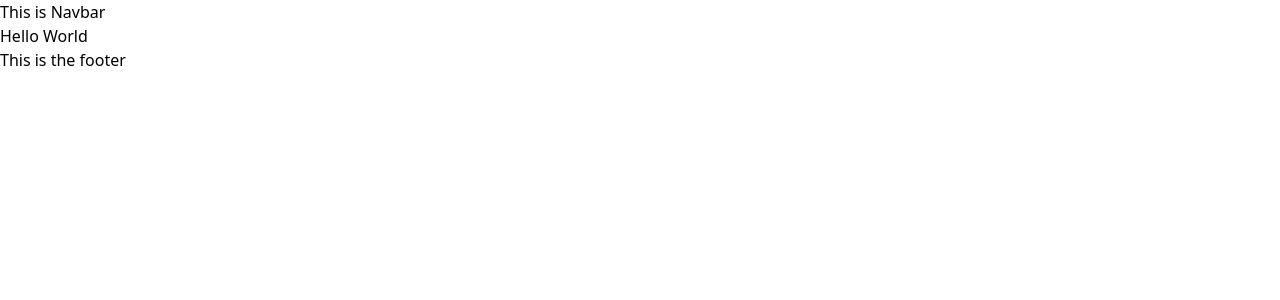
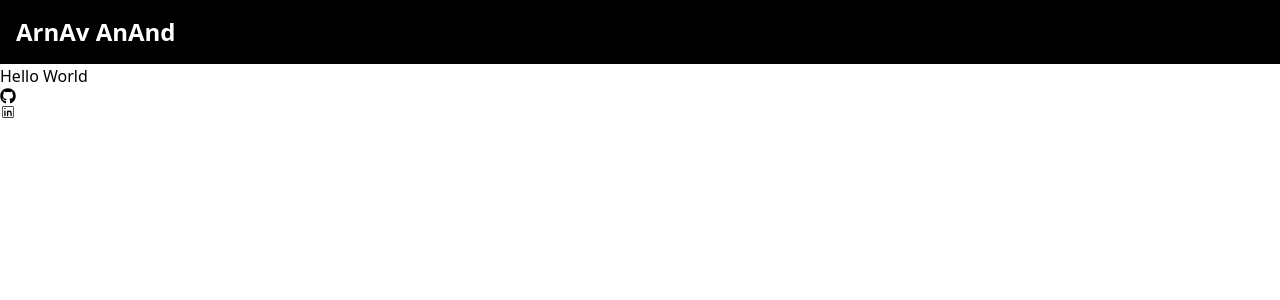
Before and after one commit to arnavanand2005/Portfolio-site, a React (Vite) app: page / in a window 1280 px wide. Shown: the top 300 px of the page. Built offline with nearby package versions, Linux system fonts and the light colour scheme.

Commit message:
components added

```diff
--- a/src/Components/Footer.jsx
+++ b/src/Components/Footer.jsx
@@ -1,9 +1,12 @@
 import React from 'react'
+import { FaGithub } from "react-icons/fa";
+import { CiLinkedin } from "react-icons/ci";
 
 const Footer = () => {
   return (
     <div>
-      This is the footer
+        <a href="https://github.com/arnavanand2005"><FaGithub /></a>
+        <a href="https://www.linkedin.com/in/arnav-anand-056710315"><CiLinkedin /></a>
     </div>
   )
 }
--- a/src/Components/Navbar.jsx
+++ b/src/Components/Navbar.jsx
@@ -1,9 +1,13 @@
 import React from 'react'
+
 
 const Navbar = () => {
   return (
-    <div>
-      This is Navbar
+    <div className='background-navbar bg-black'>
+        <div className='text-white text-2xl font-bold p-4'>
+            ArnAv AnAnd
+        </div>
+
     </div>
   )
 }
```
